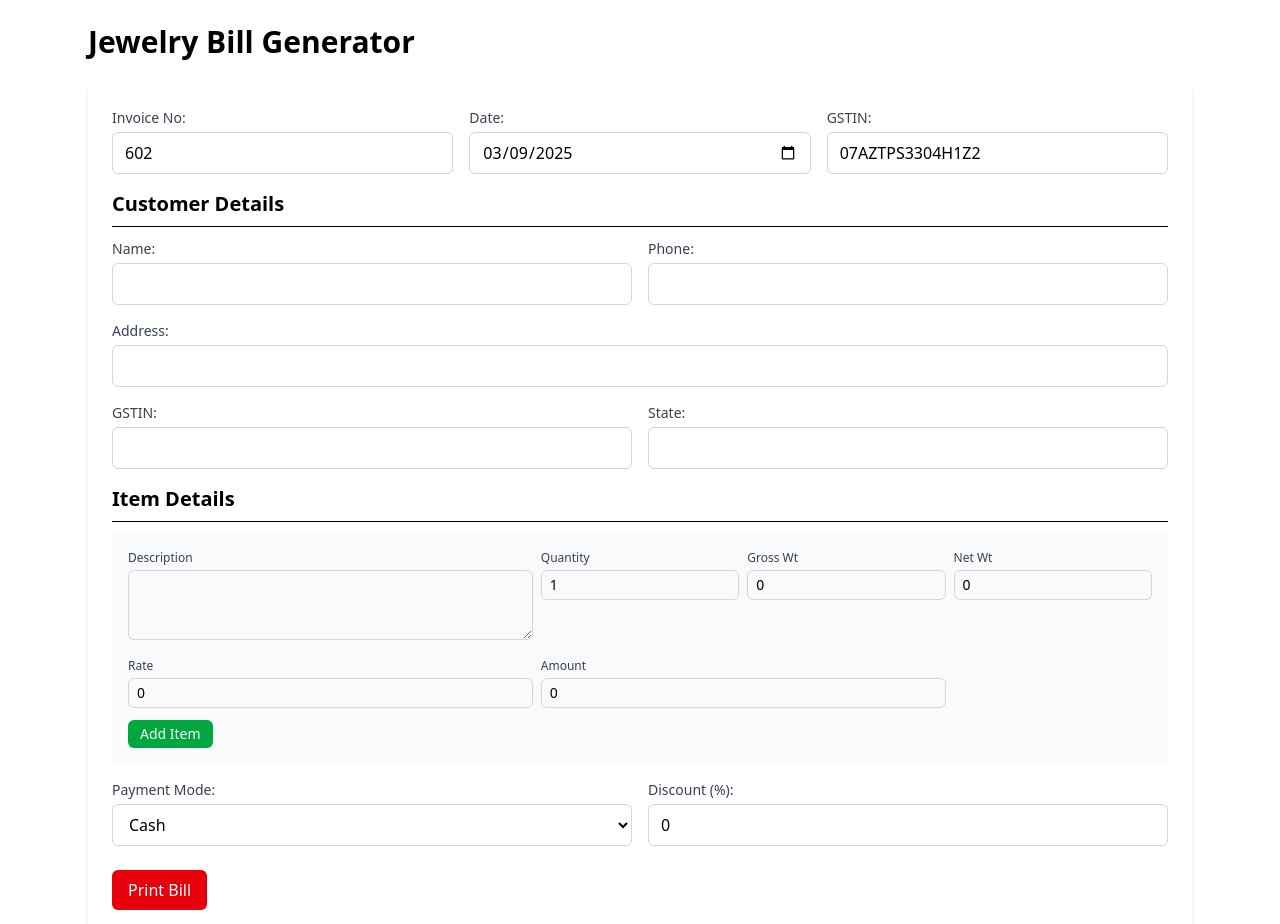
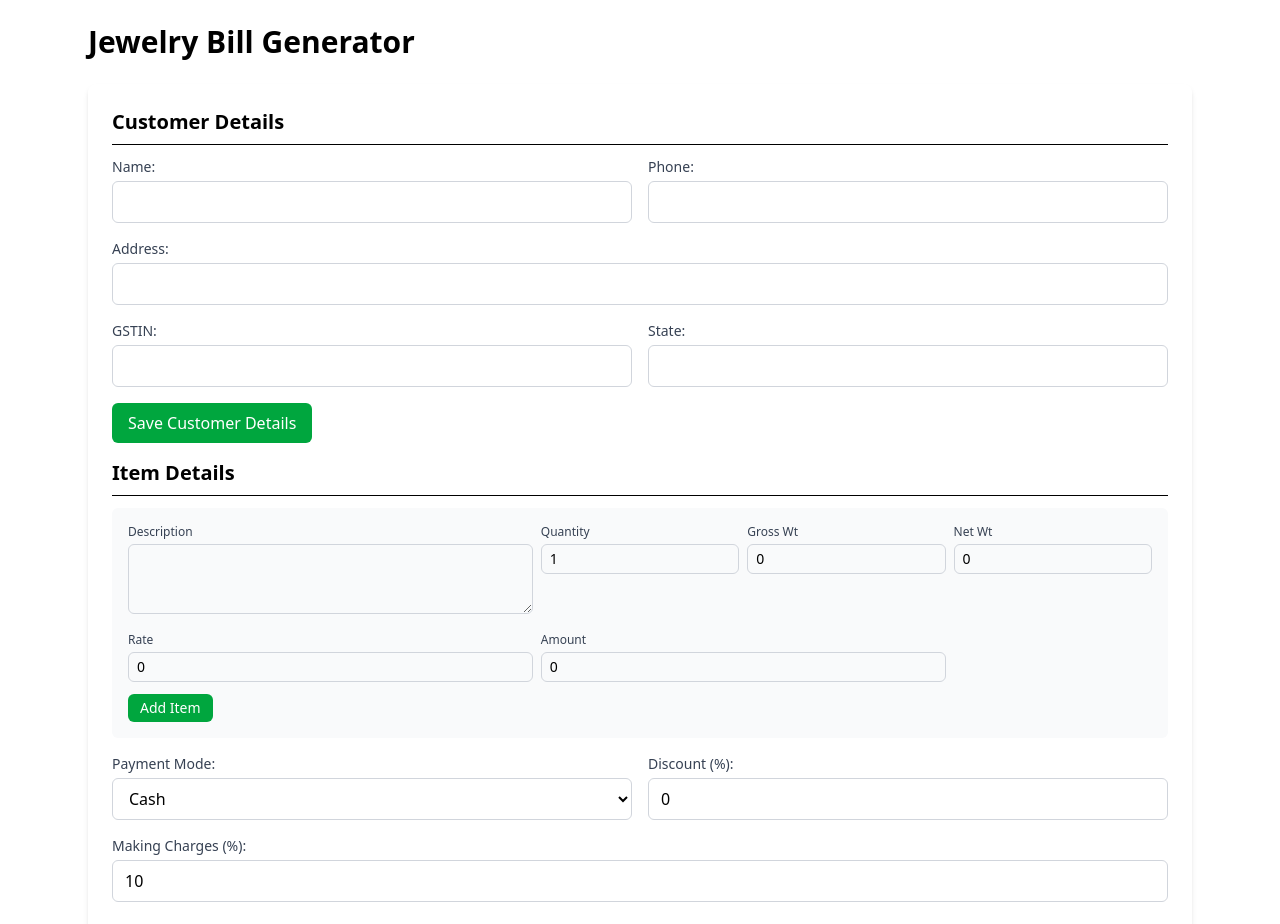
Before and after one commit to VanshSharma0/Bill-Generator, a React (Vite) app: page / in a window 1280 px wide. Shown: the top 924 px of the page. Built offline with nearby package versions, Linux system fonts and the light colour scheme; the HTML template or start-up script is replaced by a standard one.

Commit message:
add customer management features with local storage support

```diff
--- a/src/App.jsx
+++ b/src/App.jsx
@@ -1,4 +1,4 @@
-import { useState } from 'react';
+import { useState, useEffect } from 'react';
 import BillForm from './components/BillForm';
 import BillPreview from './components/BillPreview';
 
@@ -6,7 +6,7 @@ function App() {
   const [billData, setBillData] = useState({
     invoiceNumber: '602',
     date: new Date().toISOString().substr(0, 10),
-    gstin: '07AZTPS3304H1Z2',
+    gstin: 'xyz',
     customerName: '',
     customerAddress: '',
     customerGstin: '',
@@ -17,15 +17,91 @@ function App() {
     paymentMode: 'Cash',
     discount: 0,
     sgstRate: 1.5,
-    cgstRate: 1.5
+    cgstRate: 1.5,
+    makingChargeRate: 10, // Default making charge rate
   });
 
+  const [customers, setCustomers] = useState([]);
+
+  // Load saved customers from local storage on component mount
+  useEffect(() => {
+    const savedCustomers = JSON.parse(localStorage.getItem('customers')) || [];
+    console.log('Loaded customers from local storage:', savedCustomers); // Debugging
+    setCustomers(savedCustomers);
+  }, []);
+
+  // Save customers to local storage whenever the list changes
+  useEffect(() => {
+    console.log('Saving customers to local storage:', customers); // Debugging
+    localStorage.setItem('customers', JSON.stringify(customers));
+  }, [customers]);
+
   const handleFormChange = (updatedData) => {
-    setBillData({...billData, ...updatedData});
+    console.log('Updating billData:', updatedData); // Debugging
+    setBillData((prevData) => ({ ...prevData, ...updatedData }));
   };
 
   const handlePrint = () => {
     window.print();
+  };
+
+  // Save customer details when the form is submitted
+  const saveCustomerDetails = () => {
+    const { customerName, customerAddress, customerGstin, customerState, customerStateCode, customerPhone } = billData;
+
+    console.log('Saving customer:', customerName); // Debugging
+
+    if (!customerName) {
+      alert('Please enter a customer name.');
+      return;
+    }
+
+    const newCustomer = {
+      name: customerName,
+      address: customerAddress,
+      gstin: customerGstin,
+      state: customerState,
+      stateCode: customerStateCode,
+      phone: customerPhone,
+    };
+
+    console.log('New customer data:', newCustomer); // Debugging
+
+    // Check if the customer already exists
+    const existingCustomerIndex = customers.findIndex(
+      (customer) => customer.name.toLowerCase() === customerName.toLowerCase()
+    );
+
+    if (existingCustomerIndex !== -1) {
+      // Update existing customer
+      const updatedCustomers = [...customers];
+      updatedCustomers[existingCustomerIndex] = newCustomer;
+      setCustomers(updatedCustomers);
+      console.log('Updated customer:', newCustomer); // Debugging
+    } else {
+      // Add new customer
+      setCustomers([...customers, newCustomer]);
+      console.log('Added new customer:', newCustomer); // Debugging
+    }
+  };
+
+  // Auto-fill customer details when the name is entered
+  const autoFillCustomerDetails = (name) => {
+    const customer = customers.find(
+      (customer) => customer.name.toLowerCase() === name.toLowerCase()
+    );
+
+    if (customer) {
+      setBillData((prevData) => ({
+        ...prevData,
+        customerName: customer.name,
+        customerAddress: customer.address,
+        customerGstin: customer.gstin,
+        customerState: customer.state,
+        customerStateCode: customer.stateCode,
+        customerPhone: customer.phone,
+      }));
+    }
   };
 
   return (
@@ -35,6 +111,8 @@ function App() {
         billData={billData}
         onFormChange={handleFormChange}
         onPrint={handlePrint}
+        onSaveCustomer={saveCustomerDetails}
+        onAutoFillCustomer={autoFillCustomerDetails}
       />
       <BillPreview billData={billData} />
     </div>
--- a/src/components/BillForm.jsx
+++ b/src/components/BillForm.jsx
@@ -1,13 +1,13 @@
 import { useState } from 'react';
 
-function BillForm({ billData, onFormChange, onPrint }) {
+function BillForm({ billData, onFormChange, onPrint, onSaveCustomer, onAutoFillCustomer }) {
   const [newItem, setNewItem] = useState({
     description: '',
     quantity: 1,
     grossWeight: 0,
     netWeight: 0,
     rate: 0,
-    amount: 0
+    amount: 0,
   });
 
   const [editingItemId, setEditingItemId] = useState(null);
@@ -15,7 +15,13 @@ function BillForm({ billData, onFormChange, onPrint }) {
 
   const handleChange = (e) => {
     const { name, value } = e.target;
+    console.log('Field changed:', name, value); // Debugging
     onFormChange({ [name]: value });
+
+    // Auto-fill customer details when the name is entered
+    if (name === 'customerName') {
+      onAutoFillCustomer(value);
+    }
   };
 
   const handleItemChange = (e) => {
@@ -33,7 +39,7 @@ function BillForm({ billData, onFormChange, onPrint }) {
   const addItem = () => {
     if (isEditing) {
       // Update existing item
-      const updatedItems = billData.items.map(item =>
+      const updatedItems = billData.items.map((item) =>
         item.id === editingItemId ? { ...newItem, id: editingItemId } : item
       );
       onFormChange({ items: updatedItems });
@@ -51,13 +57,13 @@ function BillForm({ billData, onFormChange, onPrint }) {
       grossWeight: 0,
       netWeight: 0,
       rate: 0,
-      amount: 0
+      amount: 0,
     });
     setEditingItemId(null);
   };
 
   const editItem = (itemId) => {
-    const itemToEdit = billData.items.find(item => item.id === itemId);
+    const itemToEdit = billData.items.find((item) => item.id === itemId);
     if (itemToEdit) {
       setNewItem({ ...itemToEdit });
       setEditingItemId(itemId);
@@ -72,52 +78,20 @@ function BillForm({ billData, onFormChange, onPrint }) {
       grossWeight: 0,
       netWeight: 0,
       rate: 0,
-      amount: 0
+      amount: 0,
     });
     setEditingItemId(null);
     setIsEditing(false);
   };
 
   const removeItem = (itemId) => {
-    const items = billData.items.filter(item => item.id !== itemId);
+    const items = billData.items.filter((item) => item.id !== itemId);
     onFormChange({ items });
   };
 
   return (
     <div className="mb-8 bg-white p-6 rounded-lg shadow-md">
-      <div className="grid grid-cols-3 gap-4 mb-4">
-        <div className="col-span-1">
-          <label className="block text-sm font-medium text-gray-700 mb-1">Invoice No:</label>
-          <input
-            type="text"
-            name="invoiceNumber"
-            value={billData.invoiceNumber}
-            onChange={handleChange}
-            className="w-full px-3 py-2 border border-gray-300 rounded-md focus:outline-none focus:ring-2 focus:ring-blue-500"
-          />
-        </div>
-        <div className="col-span-1">
-          <label className="block text-sm font-medium text-gray-700 mb-1">Date:</label>
-          <input
-            type="date"
-            name="date"
-            value={billData.date}
-            onChange={handleChange}
-            className="w-full px-3 py-2 border border-gray-300 rounded-md focus:outline-none focus:ring-2 focus:ring-blue-500"
-          />
-        </div>
-        <div className="col-span-1">
-          <label className="block text-sm font-medium text-gray-700 mb-1">GSTIN:</label>
-          <input
-            type="text"
-            name="gstin"
-            value={billData.gstin}
-            onChange={handleChange}
-            className="w-full px-3 py-2 border border-gray-300 rounded-md focus:outline-none focus:ring-2 focus:ring-blue-500"
-          />
-        </div>
-      </div>
-
+      {/* Customer Details Section */}
       <h3 className="text-xl font-semibold mb-3 border-b pb-2">Customer Details</h3>
       <div className="grid grid-cols-2 gap-4 mb-4">
         <div className="col-span-1">
@@ -175,6 +149,18 @@ function BillForm({ billData, onFormChange, onPrint }) {
           />
         </div>
       </div>
+
+      {/* Save Customer Button */}
+      <div className="mb-4">
+        <button
+          type="button"
+          onClick={onSaveCustomer}
+          className="bg-green-600 text-white px-4 py-2 rounded-md hover:bg-green-700"
+        >
+          Save Customer Details
+        </button>
+      </div>
+
 
       <h3 className="text-xl font-semibold mb-3 border-b pb-2">Item Details</h3>
       <div className="bg-gray-50 p-4 rounded-md mb-4">
@@ -344,6 +330,19 @@ function BillForm({ billData, onFormChange, onPrint }) {
         </div>
       </div>
 
+      {/* Add Making Charges Input */}
+      <div className="mb-4">
+        <label className="block text-sm font-medium text-gray-700 mb-1">Making Charges (%):</label>
+        <input
+          type="number"
+          name="makingChargeRate"
+          value={billData.makingChargeRate}
+          onChange={handleChange}
+          className="w-full px-3 py-2 border border-gray-300 rounded-md focus:outline-none focus:ring-2 focus:ring-blue-500"
+          step="0.01"
+        />
+      </div>
+
       <div className="flex gap-4 mt-6">
         <button
           type="button"
```
